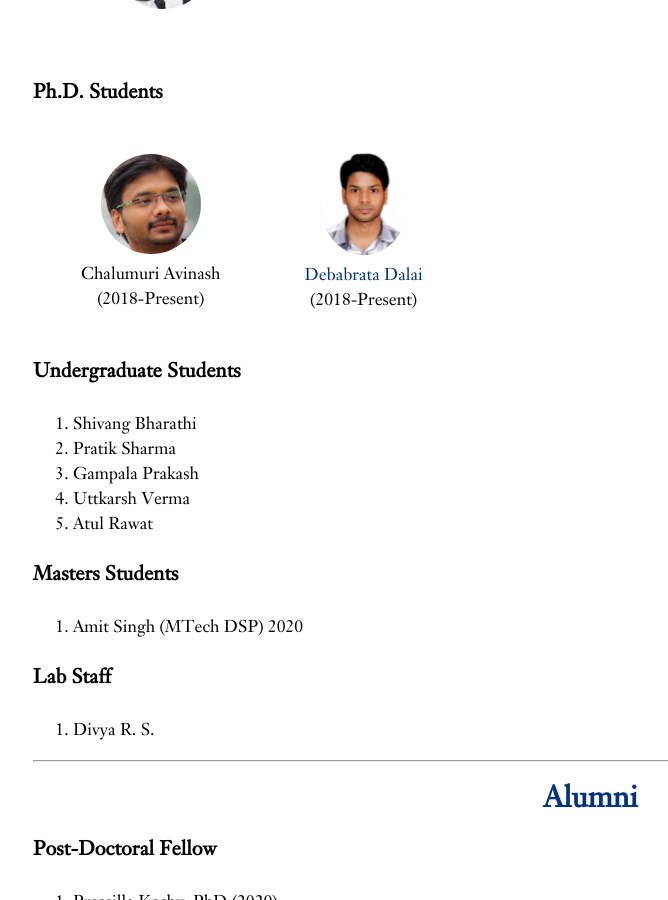
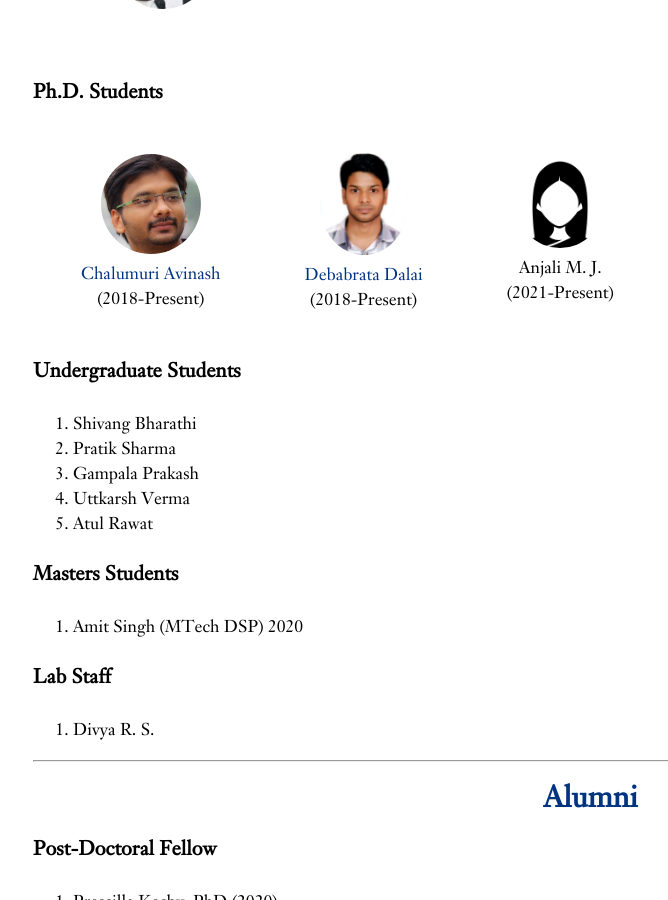
Before and after one commit to iist-sysnet/iist-sysnet.github.io, a Jekyll site: the page built from people.md, in a window 1280 px wide and 900 px high, scrolled down 323 px. Shown: the whole window, without its empty margins (75-743 px from the left). Built offline with Jekyll 4.4.1, drawn with Linux system fonts in a browser that asks for light colours; our own code applies the rules of GitHub Pages for plain Markdown files.

Commit message:
Update people.md

```diff
--- a/people.md
+++ b/people.md
@@ -19,8 +19,9 @@ Department of Avionics, IIST
 
 <table>
 <tr>
-<td><figure align="center"><img width="100px"  class="img-circle"  src="images/avinash.png"><figcaption>Chalumuri Avinash</figcaption>(2018-Present)</figure></td>
+<td><figure align="center"><a href="https://www.linkedin.com/in/avinash-chalumuri-57ab2616b/"><img width="100px"  class="img-circle"  src="images/avinash.png"><figcaption>Chalumuri Avinash</figcaption></a>(2018-Present)</figure></td>
 <td><figure align="center"><a href="https://www.linkedin.com/in/debabrata-dalai-a88b6486"><img width="88px"  class="img-circle"  src="images/debabrata.png"><figcaption>Debabrata Dalai</figcaption></a>(2018-Present)</figure></td>
+<td><figure align="center"><img width="88px"  class="img-circle"  src="images/lady_icon.png"><figcaption>Anjali M. J.</figcaption>(2021-Present)</figure></td>
 </tr>
 </table>
 
```
